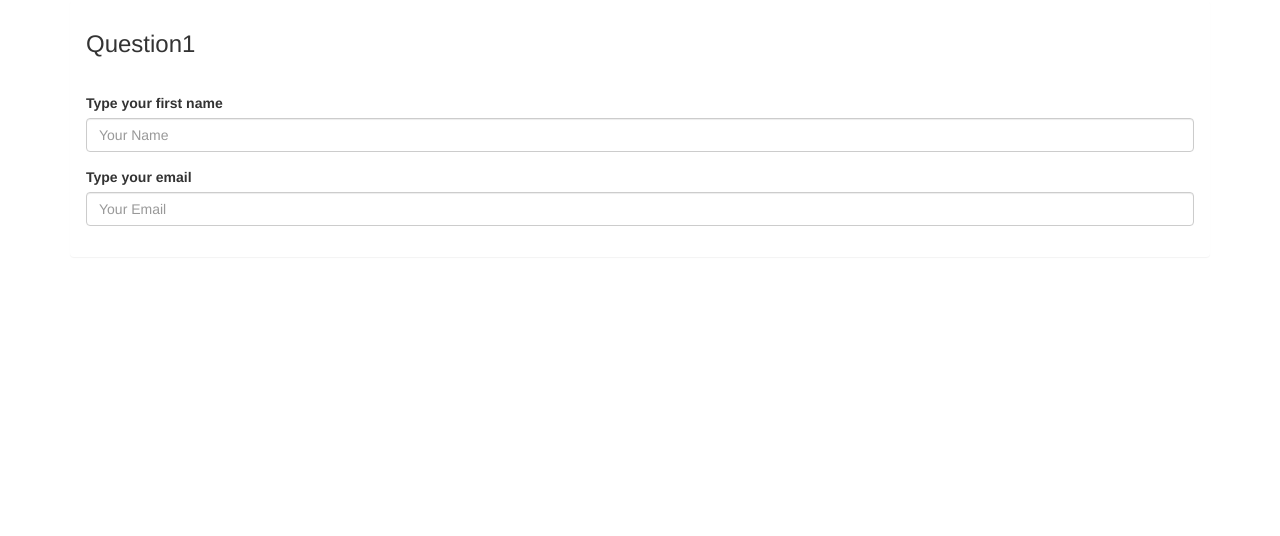
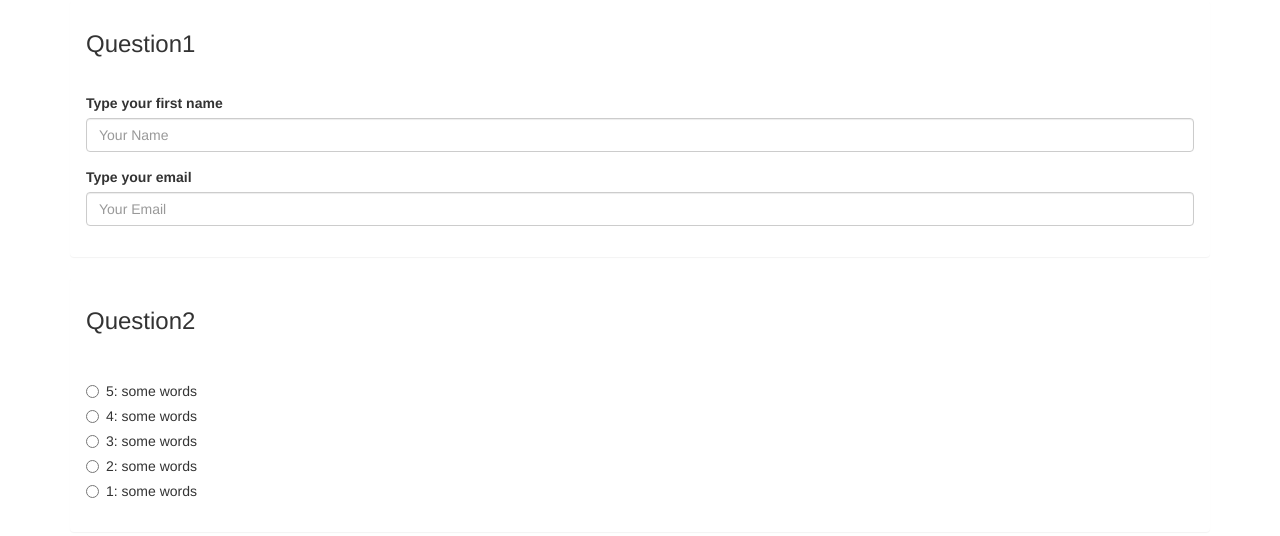
Before and after one commit to KNaka88/tracksuggester, a plain HTML site: page index.html in a window 1280 px wide. Drawn offline with Linux system fonts and the light colour scheme.

Commit message:
It will add basic structure of question form (radio button) onto index.html

```diff
--- a/index.html
+++ b/index.html
@@ -19,19 +19,60 @@
           <div class="panel-body">
             <form id="form1">
               <div class="form-group">
-                <label for="userName">Type your first name</label>
-                <input id="userName" class="form-control" type="text" placeholder="Your Name">
+                <label for="user-name">Type your first name</label>
+                <input id="user-name" class="form-control" type="text" placeholder="Your Name">
               </div>
               <div class="form-group">
-                <label for="userEmail">Type your email</label>
-                <input id="userEmail" class="form-control" type="text" placeholder="Your Email">
+                <label for="user-email">Type your email</label>
+                <input id="user-email" class="form-control" type="text" placeholder="Your Email">
               </div>
             </form>
           </div>
         </div>
         <!--End of Question1 -->
 
-
+        <!-- Question2: Design Preference -->
+        <div id="question2" class="panel panel-style">
+          <div class="panel-heading">
+            <h3>Question2</h3>
+          </div>
+          <div class="panel-body">
+            <form id="form2">
+              <div class="form-group">
+                <div class="radio">
+                  <label>
+                    <input type="radio" name="design-preference" value="5">
+                    5: some words
+                  </label>
+                </div>
+                <div class="radio">
+                  <label>
+                    <input type="radio" name="design-preference" value="4">
+                    4: some words
+                  </label>
+                </div>
+                <div class="radio">
+                  <label>
+                    <input type="radio" name="design-preference" value="3">
+                    3: some words
+                  </label>
+                </div>
+                <div class="radio">
+                  <label>
+                    <input type="radio" name="design-preference" value="2">
+                    2: some words
+                  </label>
+                </div>
+                <div class="radio">
+                  <label>
+                    <input type="radio" name="design-preference" value="1">
+                    1: some words
+                  </label>
+                </div>
+              </div> <!--End of "form-group" -->
+            </form>
+          </div>
+        </div><!-- End of Question2 -->
       </div> <!-- End of Container -->
 
     </body>
```
